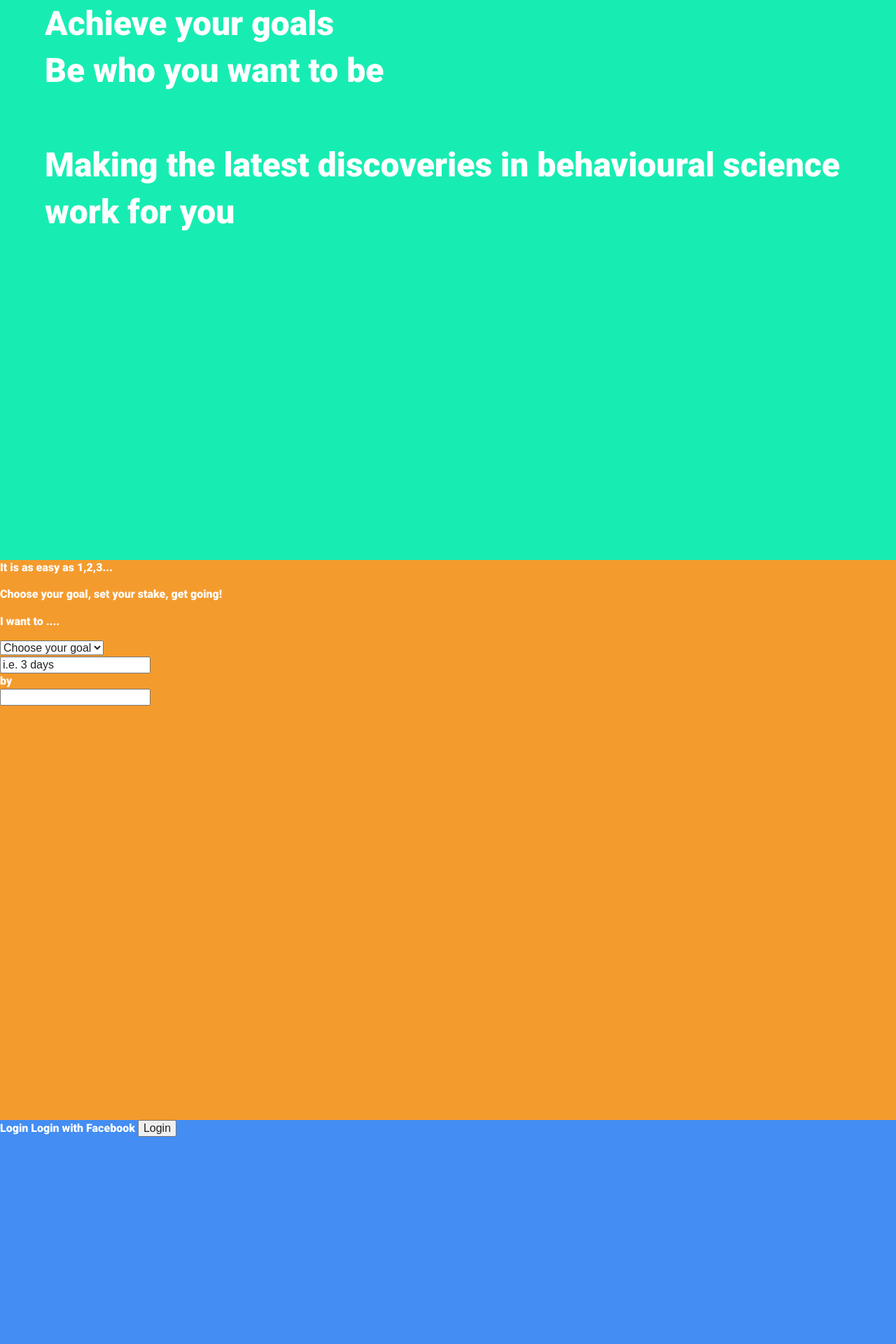
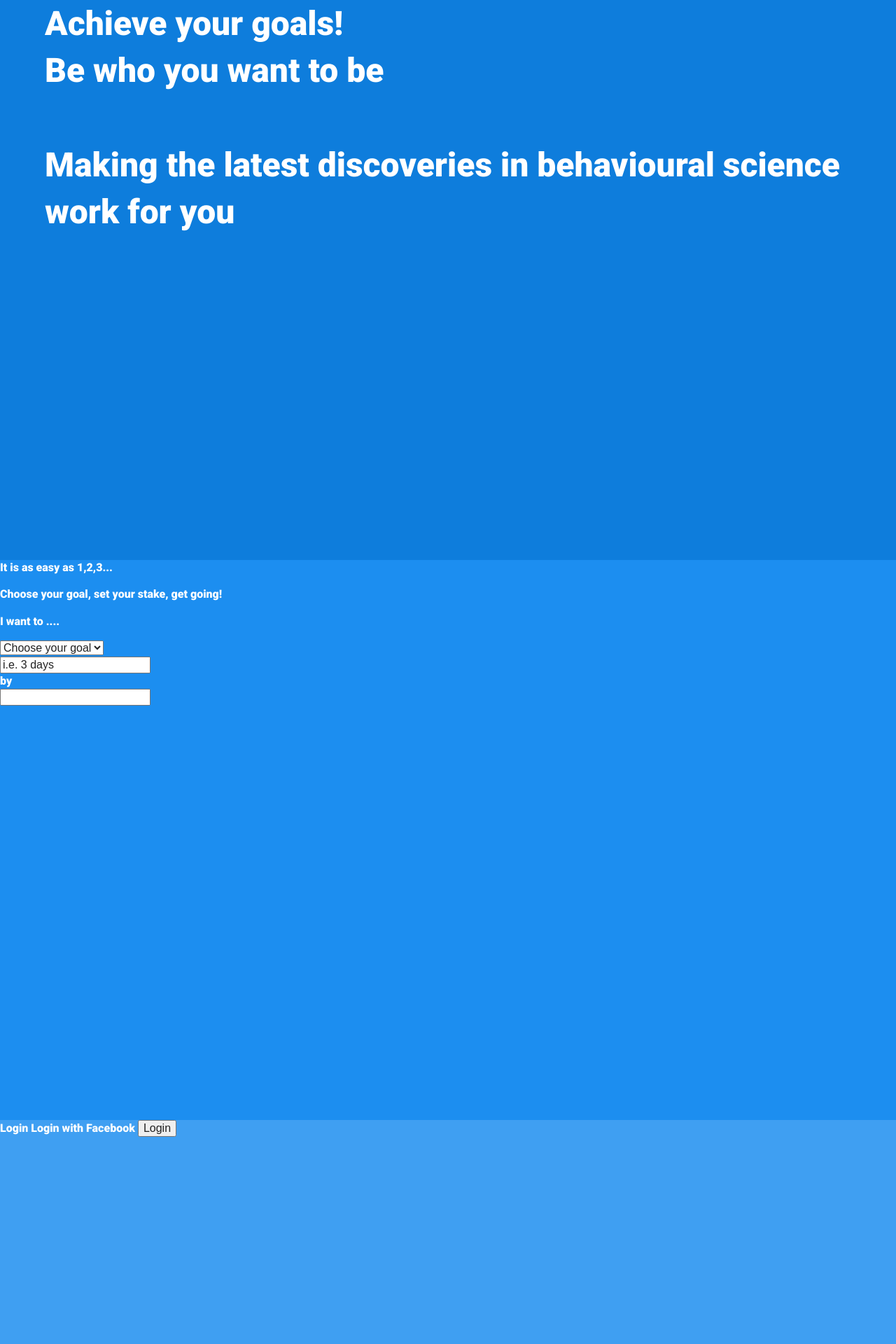
Before and after one commit to PolGuixe/Achiever, a PHP site: page / in a window 1280 px wide. Shown: the top 1920 px of the page at 70% size. Run offline with PHP 8.4, Linux system fonts and the light colour scheme; some libraries are stand-ins or nearby versions.

Commit message:
css changes

```diff
--- a/css/main.css
+++ b/css/main.css
@@ -96,40 +96,6 @@ textarea {
 	//height: auto;
 }*/
 
-.info{
-	height:100%;
-
-}
-
-.chooseGoal{
-	height:100%;
-	background-color:#F49B2E;
-
-}
-
-.logFace{
-	height:100%;
-	background-color:#438DF3;
-
-}
-
-.setStake{
-	height:100%;
-	background-color:#F23939;
-
-}
-
-.chooseReferee{
-	height:100%;
-	background-color:#309D57;
-
-}
-
-.congrats{
-	height:100%;
-	background-color:#05C1E2;
-}
-
 .intro{
 	width: 90%;
 	padding-right: 5%;
@@ -138,9 +104,37 @@ textarea {
 	background-attachment: fixed;
 	background-size: cover;
 	display: block;
-	background-color:#17EDB2;
+	background-color:#0E7DDC;
 }
 
+.chooseGoal{
+	height:100%;
+	background-color:#1C8EF0;
+
+}
+
+.logFace{
+	height:100%;
+	background-color:#3F9FF2;
+
+}
+
+.setStake{
+	height:100%;
+	background-color:#64B1F4;
+
+}
+
+.chooseReferee{
+	height:100%;
+	background-color:#8CC5F6;
+
+}
+
+.congrats{
+	height:100%;
+	background-color:#DCEDFC;
+}
 
 .content {
     width:700px;
--- a/index.php
+++ b/index.php
@@ -28,7 +28,7 @@
     <body>
 		<div class="intro">
 				<div class="header">
-					Achieve your goals<br/>
+					Achieve your goals!<br/>
 					Be who you want to be<br/>
 					<br> Making the latest discoveries in behavioural science work for you </br>
 				</div>
```
